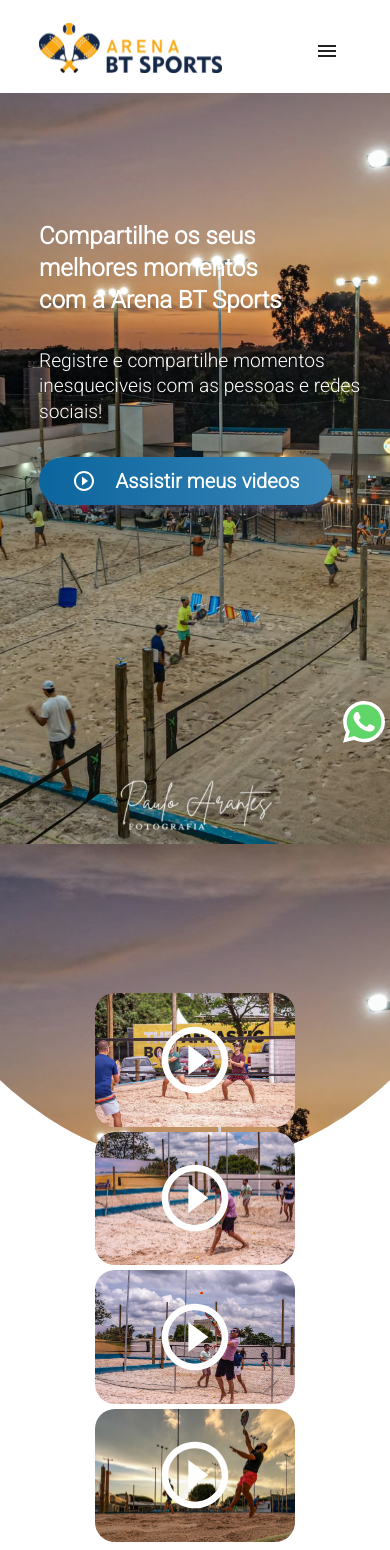
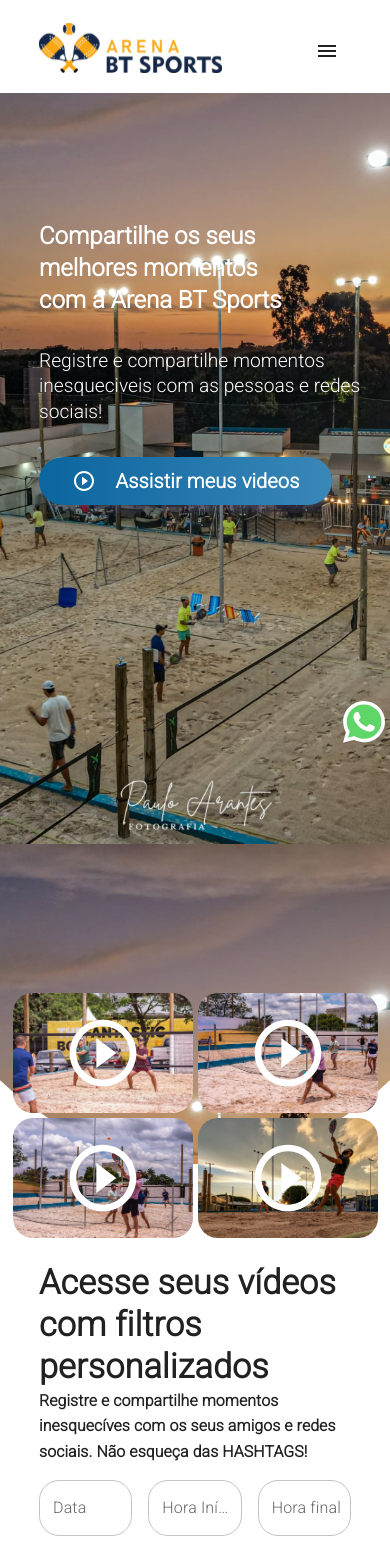
Before and after one commit to Nobrinho/olhaissomeu, a React (Create React App) app: page / in a window 390 px wide. Shown: the top 1550 px of the page. Built offline with nearby package versions, Linux system fonts and the light colour scheme; no server answers.

Commit message:
fix: mobile card breakpoin

```diff
--- a/src/App.css
+++ b/src/App.css
@@ -201,9 +201,8 @@
   }
 
   .reel {
-    width: 200px;
+    width: 180px;
     border-radius: 20px;
-    display: block;
   }
 
   .box-reel {
```
